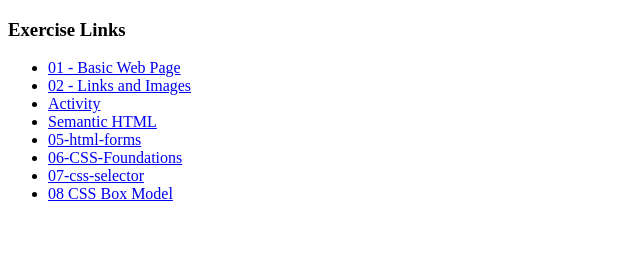
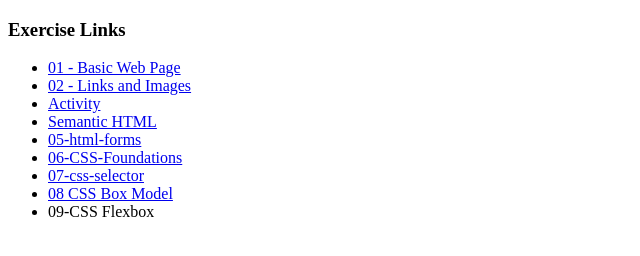
Before and after one commit to Gewist120109/wd82p, a plain HTML site: page index.html in a window 1280 px wide. Shown: the whole page, without its empty margins (0-640 px from the left). Drawn offline with Linux system fonts and the light colour scheme.

Commit message:
add link of 09-css-flexbox too root index file

```diff
--- a/index.html
+++ b/index.html
@@ -26,6 +26,7 @@
       <li><a href="06-css-foundations/index.html">06-CSS-Foundations</a></li>
       <li><a href="07-css-selector/index.html">07-css-selector</a></li>
       <li><a href="08_css_box_model/index.html">08 CSS Box Model</a></li>
+      <li><a href="09-css-flexbox/index.html"></a>09-CSS Flexbox</li>
     </ul>
   </body>
 </html>
```
